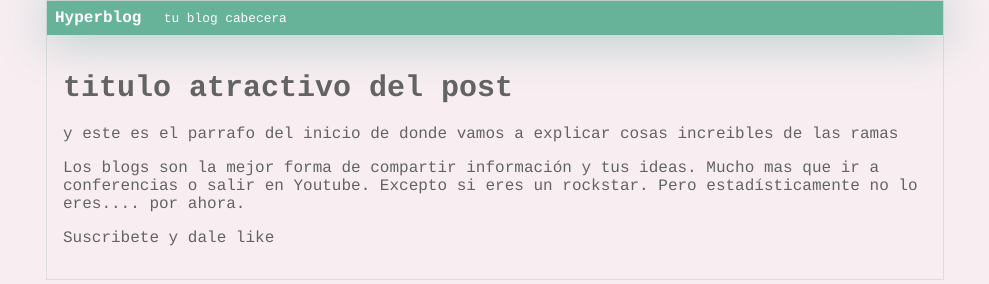
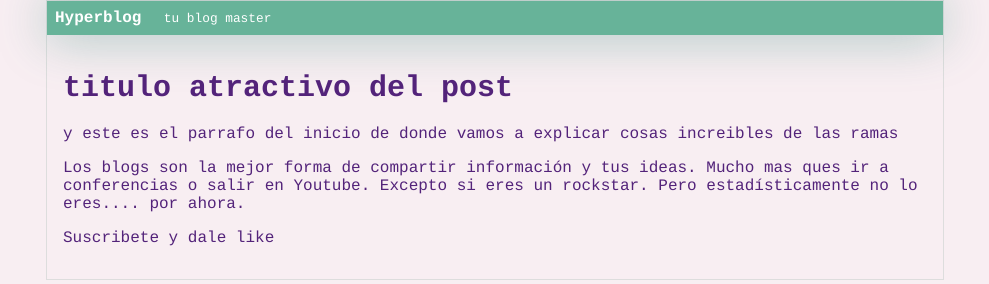
Before and after one commit to jennyCS09/hyperbloc, a plain HTML site: page index.html in a window 1280 px wide. Shown: the whole page, without its empty margins (145-1134 px from the left). Drawn offline with Linux system fonts and the light colour scheme.

Commit message:
se a cambiado el nombre del bloc y color

```diff
--- a/index.html
+++ b/index.html
@@ -10,7 +10,7 @@
 <body>
     <div id="contenedor">
         <div id="cabecera">
-            Hyperblog <span id="tagline"> tu blog cabecera</span>
+            Hyperblog <span id="tagline"> tu blog master</span>
         </div>
         <div id="post">
             <h1>titulo atractivo del post</h1>
@@ -18,7 +18,7 @@
                 inicio de donde vamos a
                 explicar cosas increibles de las ramas</p>
             <p>Los blogs son la mejor forma de compartir
-                información y tus ideas. Mucho mas que ir
+                información y tus ideas. Mucho mas ques ir
                 a conferencias o salir en Youtube. Excepto
                 si eres un rockstar. Pero estadísticamente
                 no lo eres.... por ahora.</p>
--- a/style/body.css
+++ b/style/body.css
@@ -1,7 +1,7 @@
 body
 {
     background-color: #f8eef2;
-    color:rgb(99, 99, 99);
+    color:rgb(83, 35, 122);
     text-align: center;
     font-family: Courier;
     font-size: 16px;
```
